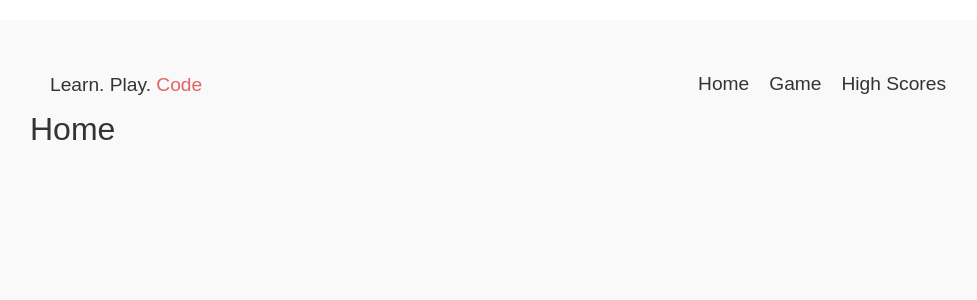
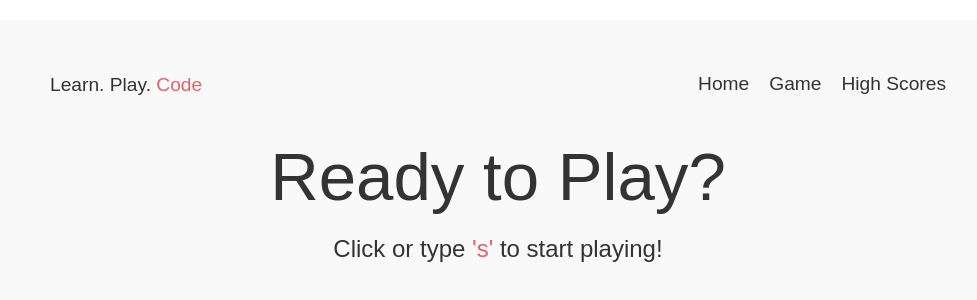
Before and after one commit to tony-sn/scoring-game, a React (Vite) app: page / in a window 1280 px wide. Shown: the top 300 px of the page, without its empty margins (142-1119 px from the left). Built offline with nearby package versions, Linux system fonts and the light colour scheme.

Commit message:
style: add style to home page

```diff
--- a/src/pages/Home.tsx
+++ b/src/pages/Home.tsx
@@ -1,7 +1,12 @@
+import CTA from "styled/CTA";
+import { Accent, StyledTitle } from "styled/Random";
 export default function Home() {
   return (
     <div>
-      <h1>Home</h1>
+      <StyledTitle>Ready to Play?</StyledTitle>
+      <CTA to="/game">
+        Click or type <Accent>'s'</Accent> to start playing!
+      </CTA>
     </div>
   );
 }
--- /dev/null
+++ b/src/styled/CTA.tsx
@@ -0,0 +1,13 @@
+import { Link } from "react-router-dom";
+import styled from "styled-components";
+
+export default styled(Link)`
+  display: block;
+  font-size: 1.5rem;
+  text-align: center;
+  text-decoration: none;
+
+  &:hover {
+    text-decoration: underline;
+  }
+`;
--- a/src/styled/Random.tsx
+++ b/src/styled/Random.tsx
@@ -3,3 +3,10 @@ import styled from "styled-components";
 export const Accent = styled.span`
   color: #e16365;
 `;
+
+export const StyledTitle = styled.h1`
+  font-size: 4.2rem;
+  text-align: center;
+  margin-bottom: 3rem;
+  margin-top: 3rem;
+`;
```
